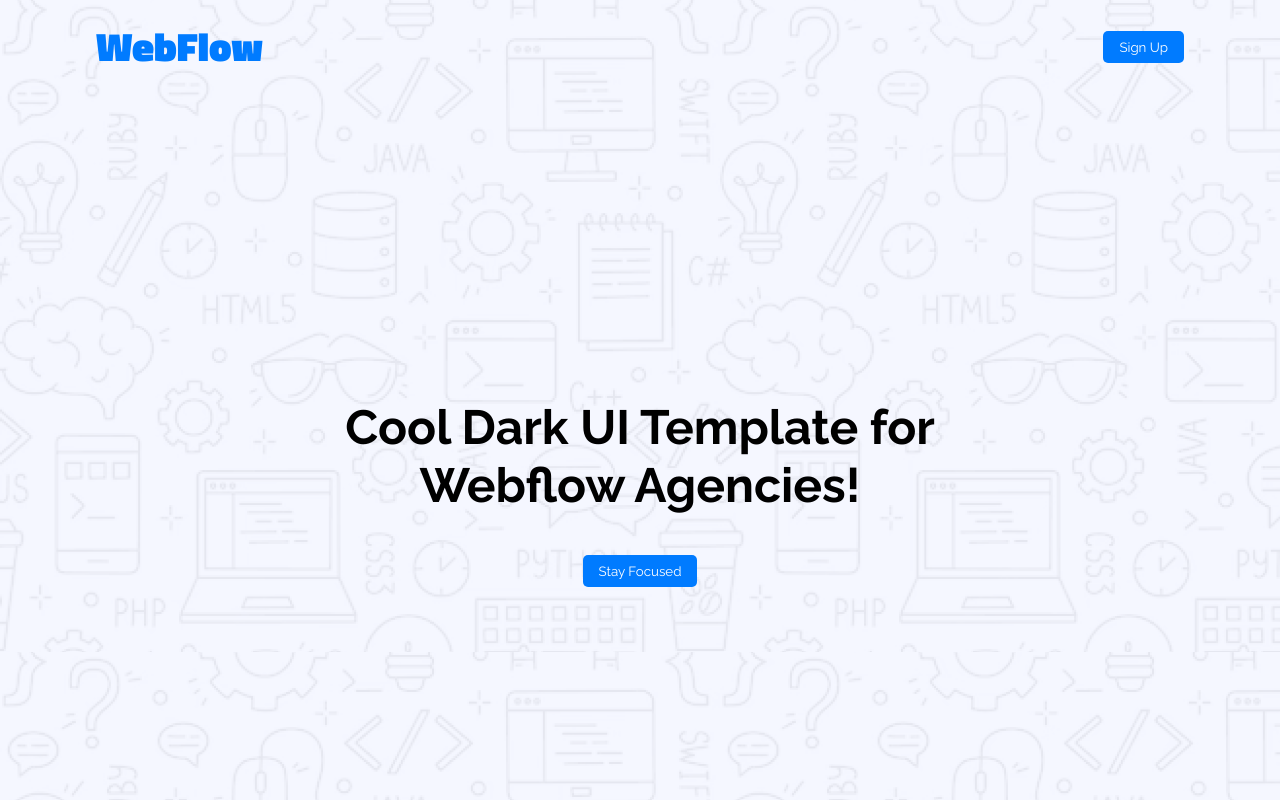
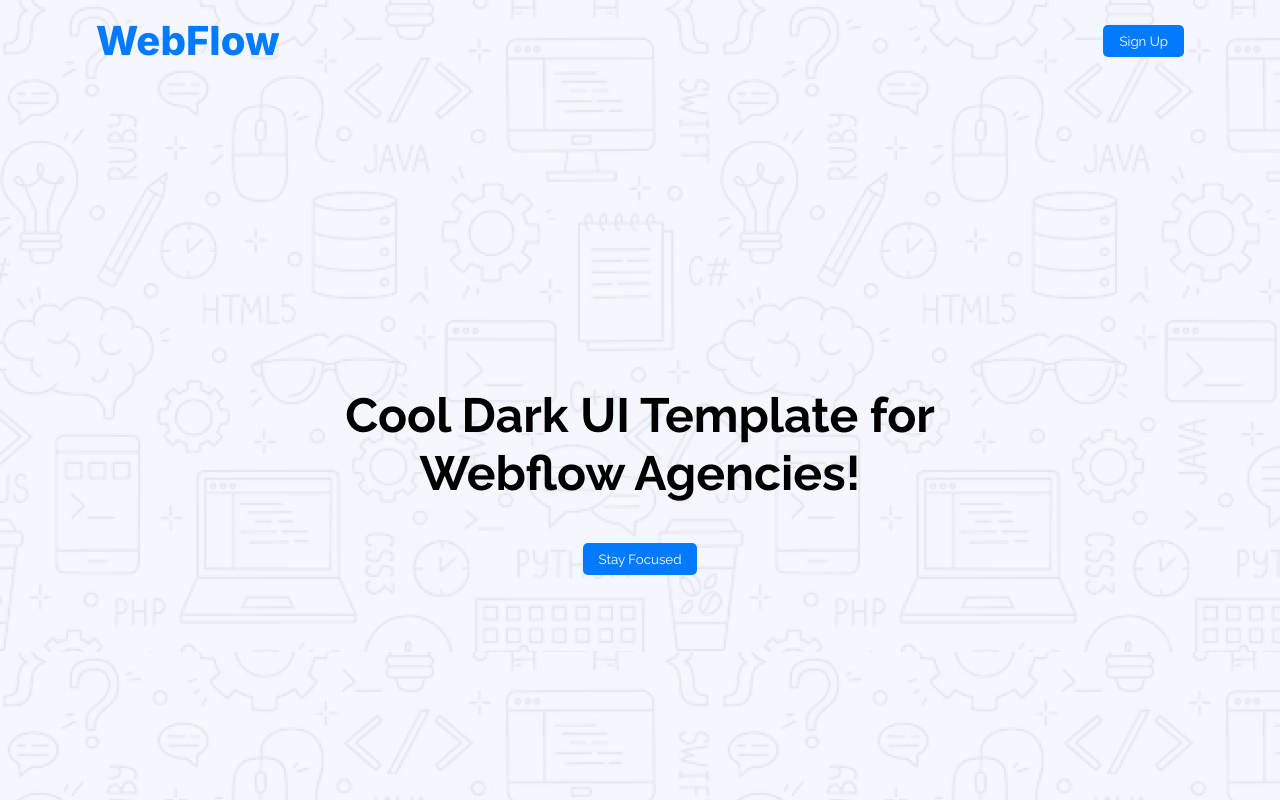
Before and after one commit to Thesachindey/PHero-B12A01, a plain HTML site: page index.html in a window 1280 px wide. Shown: the top 802 px of the page. Drawn offline with Linux system fonts and the light colour scheme.

Commit message:
added logo font inter

```diff
--- a/style.css
+++ b/style.css
@@ -24,7 +24,7 @@
 
 
 .logo-font {
-    font-family: "Titillium Web", sans-serif;
+   font-family: "Inter", sans-serif;
 }
 
 /* nav style */
```
